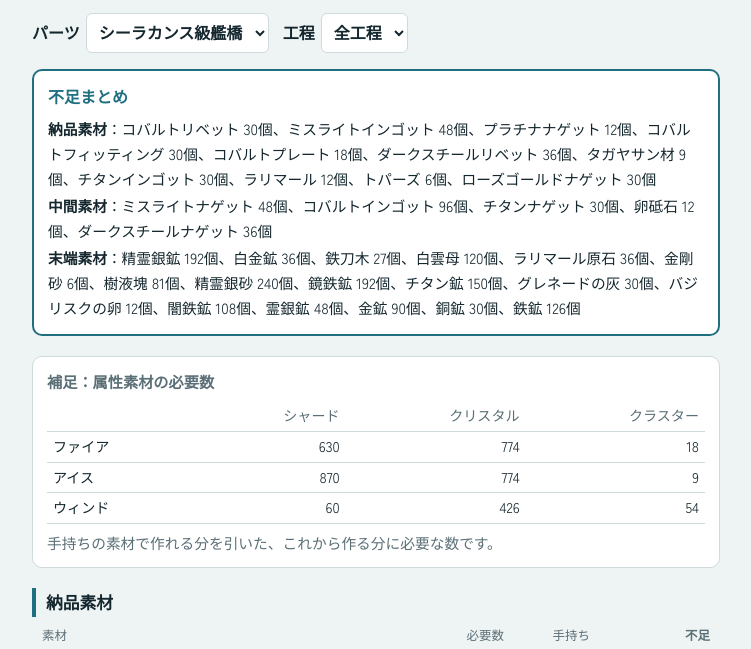
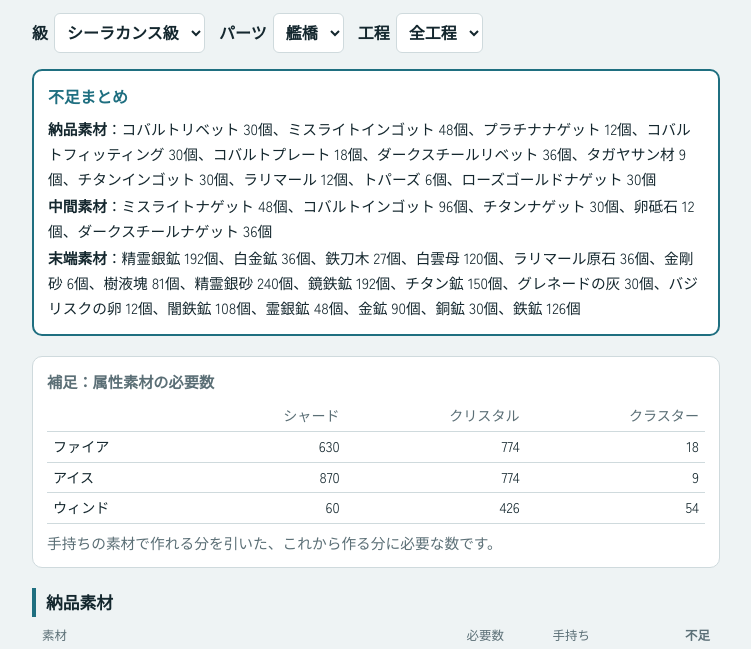
Before and after one commit to qtpentatomid-cloud/ffxiv-submarine-parts, a plain HTML site: page index.html in a window 1280 px wide. Shown: the part 112-761 px from the top of the page, without its empty margins (264-1015 px from the left). Drawn offline with Linux system fonts and the light colour scheme.

Commit message:
Add files via upload

```diff
--- a/index.html
+++ b/index.html
@@ -50,7 +50,8 @@ button{font:inherit;padding:8px 14px;border-radius:8px;border:1px solid var(--li
 <h1>潜水艦パーツ 不足素材計算</h1>
 <p class="note">パーツと工程を選び、手持ちを入力すると、手持ちを引いた不足数が上の階層から順に計算されます。レシピは、ページ末尾の「データ」に名前で書いたとおりです。</p>
 <div class="sel">
-<label>パーツ <select id="part"></select></label>
+<label>級 <select id="cls"></select></label>
+<label>パーツ <select id="ptype"></select></label>
 <label>工程 <select id="stage"></select></label>
 </div>
 <div class="sum" id="sum"></div>
@@ -267,6 +268,13 @@ $('d-parts').textContent.split('\n').forEach(l=>{l=l.trim();if(!l)return;
 const m=l.match(/^工程[：:]\s*(\d+)/);if(m){stg=+m[1];return}
 const t=term(l);if(t){if(cur)cur.items.push({stage:stg,name:t[0],qty:t[1]});return}
 cur={name:l,items:[]};PARTS.push(cur);stg=0});
+// パーツ名を「級」と「艦体・艦尾・艦首・艦橋」に分ける
+const TYPES=['艦体','艦尾','艦首','艦橋'];
+// 「級」の並び順（ここに書いていない級は、最後に追加順で並びます）
+const CLASS_ORDER=['シャーク級','ウンキウ級','シーラカンス級','シルドラ級','ホエール級'];
+PARTS.forEach(p=>{const m=p.name.match(/(艦体|艦尾|艦首|艦橋)$/);p.type=m?m[1]:'';p.cls=m?p.name.slice(0,m.index):p.name});
+const ALLCLS=[...new Set(PARTS.map(p=>p.cls))];
+const CLASSES=[...CLASS_ORDER.filter(c=>ALLCLS.includes(c)),...ALLCLS.filter(c=>!CLASS_ORDER.includes(c))];
 // 素材名の一覧と、使う側から先に処理する順序
 const NAMES=new Set();
 Object.entries(REC).forEach(([k,r])=>{NAMES.add(k);r.inputs.forEach(([c])=>NAMES.add(c))});
@@ -327,9 +335,13 @@ const ss=[...new Set(curPart().items.map(i=>i.stage))].sort((a,b)=>a-b);
 $('stage').innerHTML='<option value="all">全工程</option>'+ss.map(s=>'<option value="'+s+'">工程'+s+'</option>').join('');
 if(state.stage!=='all'&&!ss.includes(+state.stage))state.stage='all';
 $('stage').value=state.stage}
-$('part').innerHTML=PARTS.map(p=>'<option>'+p.name+'</option>').join('');
-$('part').value=state.part;
-$('part').addEventListener('change',e=>{state.part=e.target.value;state.stage='all';stageOpts();save();build()});
+function typesOf(c){const ts=PARTS.filter(p=>p.cls===c).map(p=>p.type);return [...TYPES.filter(t=>ts.includes(t)),...ts.filter(t=>!TYPES.includes(t))]}
+function typeOpts(){$('ptype').innerHTML=typesOf($('cls').value).map(t=>'<option value="'+t+'">'+(t||'（なし）')+'</option>').join('')}
+function pick(c,t){const p=PARTS.find(x=>x.cls===c&&x.type===t)||PARTS.find(x=>x.cls===c);state.part=p.name;state.stage='all'}
+$('cls').innerHTML=CLASSES.map(c=>'<option>'+c+'</option>').join('');
+$('cls').value=curPart().cls;typeOpts();$('ptype').value=curPart().type;
+$('cls').addEventListener('change',e=>{const old=curPart().type;typeOpts();const ts=typesOf(e.target.value),t=ts.includes(old)?old:ts[0];$('ptype').value=t;pick(e.target.value,t);stageOpts();save();build()});
+$('ptype').addEventListener('change',e=>{pick($('cls').value,e.target.value);stageOpts();save();build()});
 $('stage').addEventListener('change',e=>{state.stage=e.target.value;save();build()});
 $('list').addEventListener('input',e=>{const n=e.target.dataset.stock;if(!n)return;state.stock[n]=Math.max(0,parseInt(e.target.value,10)||0);save();update()});
 $('reset').addEventListener('click',()=>{state.stock={};save();build()});
```
